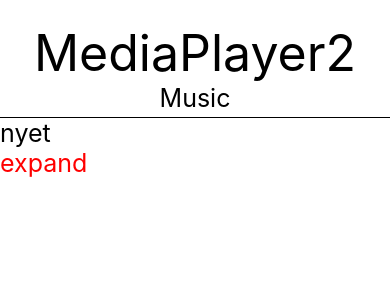
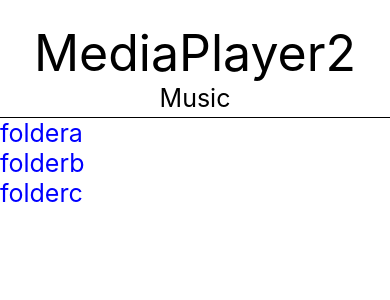
Before and after one commit to Simas2006/MediaPlayer2, a React Native app in the folder mp2-mobile-app/: screen / in a window 390 px wide. Shown: the top 300 px of the page. Built offline with nearby package versions, Linux system fonts and the light colour scheme.

Commit message:
Implement all rows in folder

```diff
--- a/mp2-mobile-app/App.js
+++ b/mp2-mobile-app/App.js
@@ -14,7 +14,7 @@ export default class App extends React.Component {
   render() {
     return (
       <ScrollView>
-        <MusicListPage
+        <MusicPage
           path={this.state.path}
           mode={this.state.mode}
           items={this.state.items}
@@ -53,30 +53,33 @@ class Title extends React.Component {
 class Button extends React.Component {
   render() {
     return (
-      <TouchableOpacity onPress={this.props.onPress}>
+      <TouchableOpacity onPress={this.props.onPress} style={styles.fullwidth}>
         <Text style={this.props.style}>{this.props.text}</Text>
       </TouchableOpacity>
     );
   }
 }
 
-class MusicListPage extends React.Component {
+class MusicPage extends React.Component {
   constructor() {
     super();
+  }
+  componentWillMount() {
+    this.props.updateParam("GET /music","items");
+    this.props.setParam("firstLoad",false);
   }
   render() {
     return (
       <View>
         <Title text={"Music" + (this.props.path.length > 0 ? "/" : "") + this.props.path.join("/")} />
-        <Text style={styles.normalText}>{this.props.mode == 1 ? "DA" : "nyet"}</Text>
-        <Button onPress={_ => this._setPath()} text={this.props.items.join(",") || "expand"} style={styles.redText} />
+        {
+          this.props.items.map((item,index) => (
+            <Button text={item} onPress={_ => console.log(index)} style={styles.blueText} key={index} />
+          ))
+        }
         <Text>{"\n"}</Text>
       </View>
     );
-  }
-  _setPath() {
-    this.props.updateParam("GET","items");
-    this.props.setParam("path",["EVOLVE"]);
   }
 }
 
@@ -96,9 +99,9 @@ var styles = StyleSheet.create({
   normalText: {
     fontSize: 25
   },
-  redText: {
+  blueText: {
     fontSize: 25,
-    color: "red"
+    color: "blue"
   },
   titleText: {
     fontSize: 25,
@@ -113,5 +116,8 @@ var styles = StyleSheet.create({
     borderBottomColor: "black",
     borderBottomWidth: 1,
     paddingBottom: "1%"
+  },
+  fullwidth: {
+    width: "100%"
   }
 });
```
